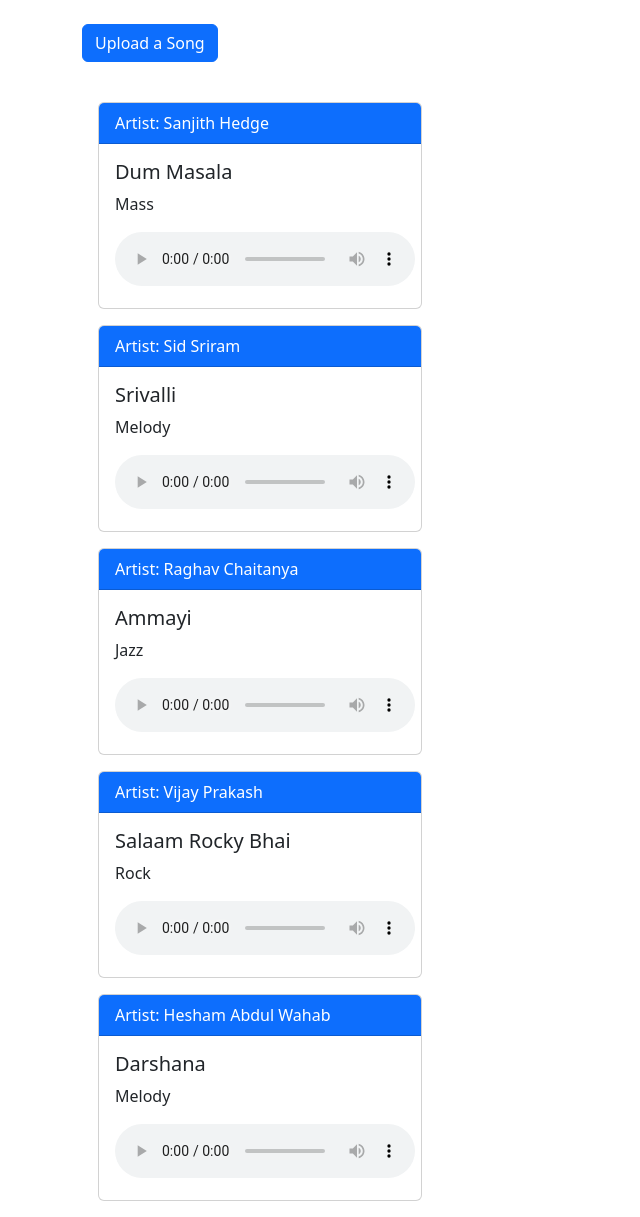
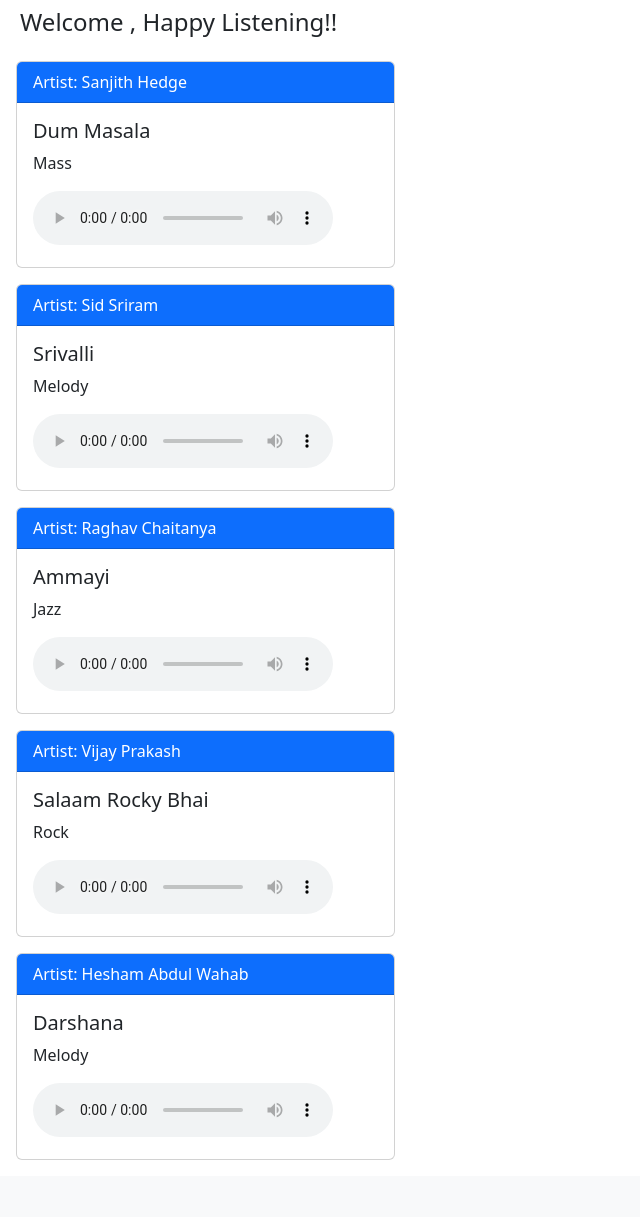
Before and after one commit to vsmanivarma/music_lib, a Django app: page / in a window 1280 px wide. Shown: the part 86-1303 px from the top of the page, without its empty margins (0-640 px from the left). After the commit the page ends 1246 px from the top, so only its background shows below. Run offline with Django 5.2, Linux system fonts and the light colour scheme; data comes from the database, SQL or seed files in the repository; both versions use the stored data as it was after the commit.

Commit message:
third commit

```diff
--- a/music/models.py
+++ b/music/models.py
@@ -21,7 +21,7 @@ class Folder(models.Model):
     def __str__(self):
         return self.name
 
-# Signal to create default "Favorites" folder
+
 @receiver(post_save, sender=User)
 def create_default_favorites_folder(sender, instance, created, **kwargs):
     if created:
--- a/music/templates/list.html
+++ b/music/templates/list.html
@@ -35,12 +35,11 @@
                 <a href="{% url 'register' %}" class="btn btn-light">Sign Up</a>
             {% endif %}
         </div>
+
     </header>
-    <div class="container mt-4">
-        <!-- Upload Form -->
-        <div class="mb-4">
-                <a href="{% url 'upload_song' %}" class="btn btn-primary">Upload a Song</a>
-        </div>
+    <div class="container-fluid welcome-container m-2">
+        <h4>Welcome {{ user.username }}, Happy Listening!!</h4>
+    </div>
         <div class="row">
             <div class="col-md-4">
                 {% for song in songs %}
--- a/music/views.py
+++ b/music/views.py
@@ -72,7 +72,7 @@ def select_folder(request, song_id):
 def update_song(request, folder_id, song_id):
     folder = get_object_or_404(Folder, pk=folder_id)
     current_song = get_object_or_404(Music, pk=song_id)
-    all_songs = Music.objects.exclude(id=current_song.id)  # Exclude current song from options
+    all_songs = Music.objects.exclude(id=current_song.id)
 
     if request.method == 'POST':
         new_song_id = request.POST.get('new_song')
@@ -105,7 +105,7 @@ def upload_song(request):
         form = MusicForm(request.POST, request.FILES)
         if form.is_valid():
             form.save()
-            return redirect('music_list')  # Redirect to the list page after successful upload
+            return redirect('music_list')
     else:
         form = MusicForm()
 
```
Also changed, not shown: db.sqlite3.
